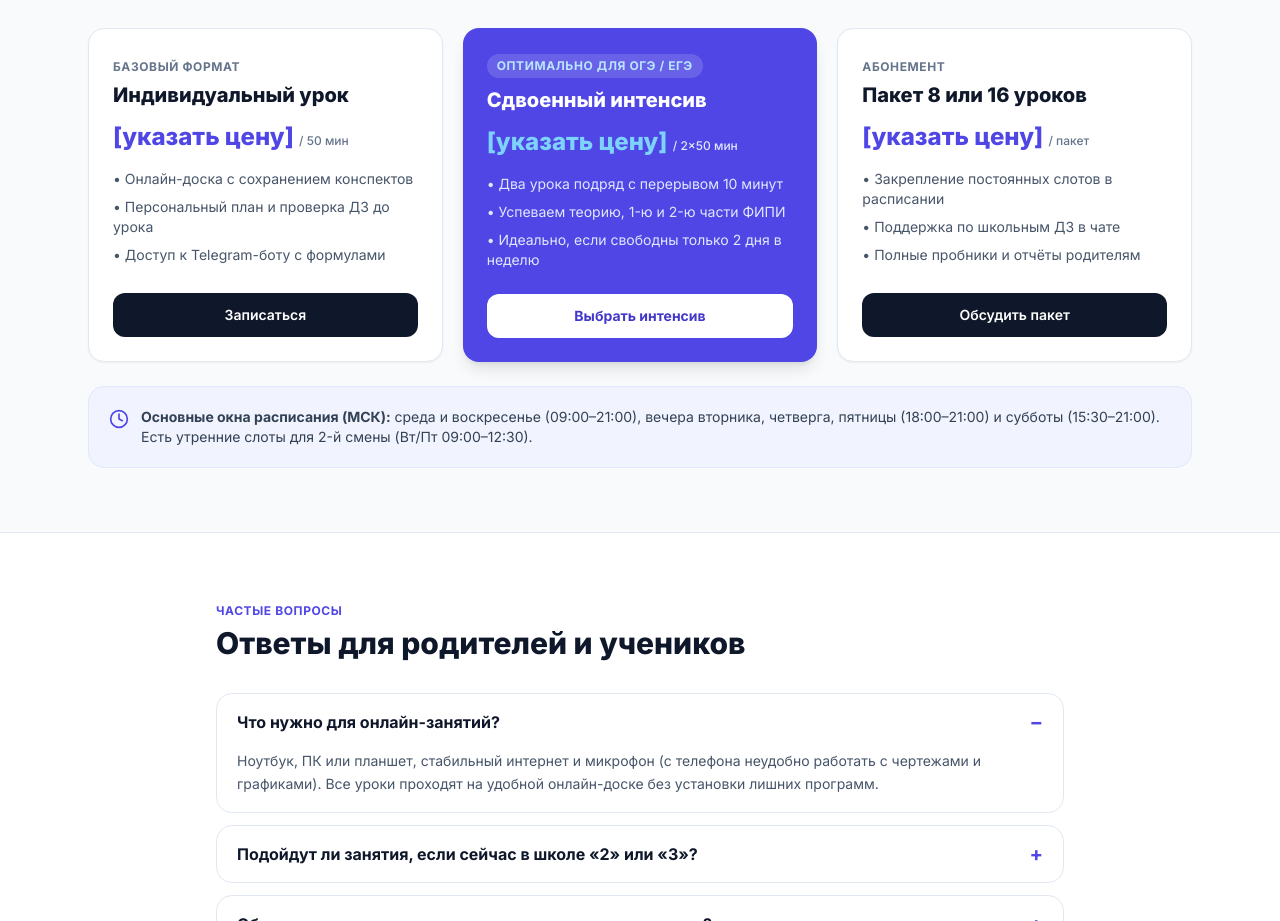
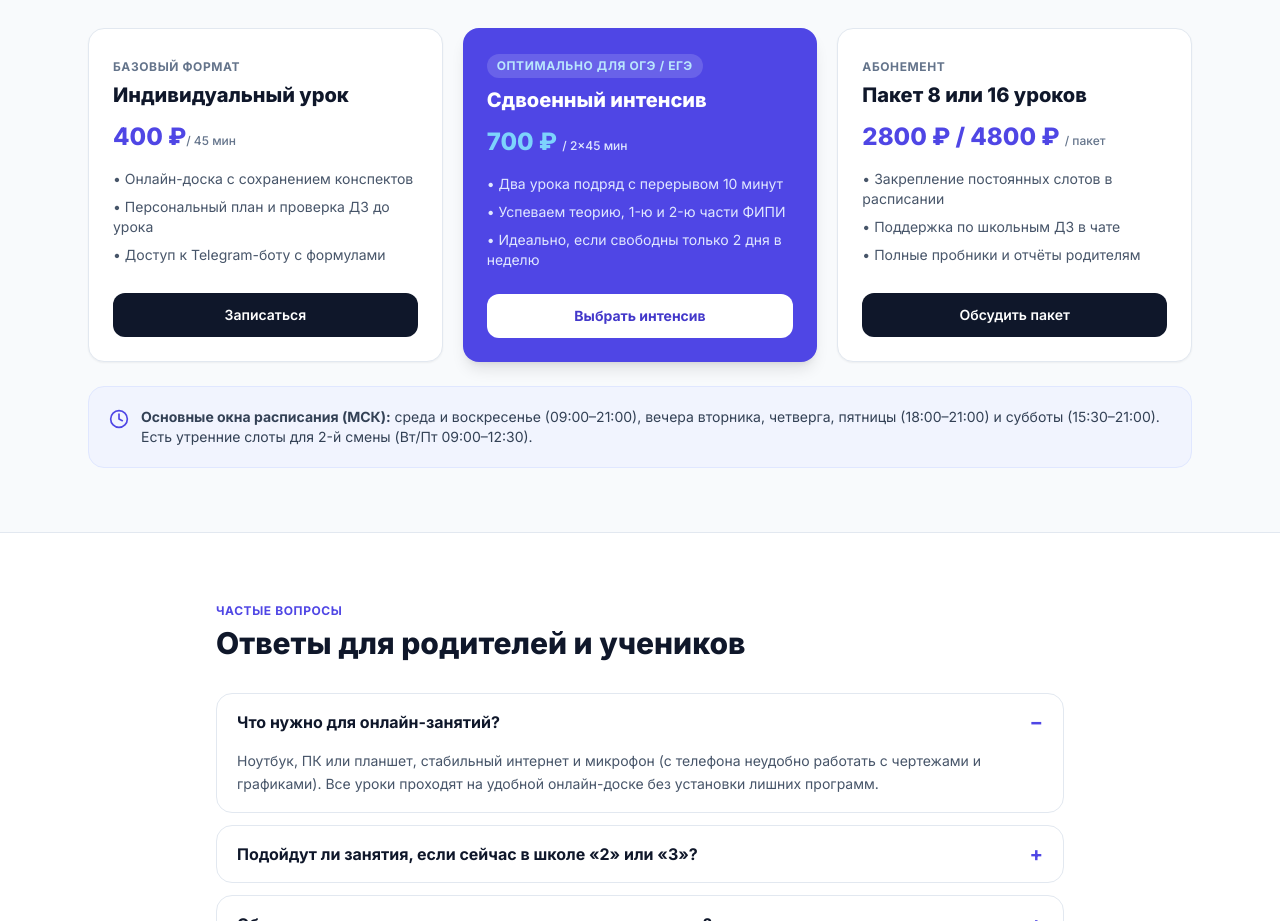
Before and after one commit to aakim11star-dotcom/akim11star.github.io, a plain HTML site: page index.html in a window 1280 px wide. Shown: the part 3580-4501 px from the top of the page. Drawn offline with nearby package versions, Linux system fonts and the light colour scheme.

Commit message:
Update index.html

```diff
--- a/index.html
+++ b/index.html
@@ -413,7 +413,7 @@
         <div>
           <span class="text-xs font-bold uppercase tracking-wider text-slate-500">Базовый формат</span>
           <h3 class="text-xl font-extrabold text-slate-900 mt-1">Индивидуальный урок</h3>
-          <div class="text-2xl font-extrabold text-indigo-600 mt-3">[указать цену] <span class="text-xs font-medium text-slate-500">/ 50 мин</span></div>
+          <div class="text-2xl font-extrabold text-indigo-600 mt-3">400 ₽<span class="text-xs font-medium text-slate-500">/ 45 мин</span></div>
           <ul class="mt-4 space-y-2 text-sm text-slate-600">
             <li>• Онлайн-доска с сохранением конспектов</li>
             <li>• Персональный план и проверка ДЗ до урока</li>
@@ -427,7 +427,7 @@
         <div>
           <span class="inline-block text-xs font-bold uppercase tracking-wider bg-white/15 px-2.5 py-1 rounded-full text-sky-200">Оптимально для ОГЭ / ЕГЭ</span>
           <h3 class="text-xl font-extrabold mt-2">Сдвоенный интенсив</h3>
-          <div class="text-2xl font-extrabold text-sky-300 mt-3">[указать цену] <span class="text-xs font-medium text-indigo-100">/ 2×50 мин</span></div>
+          <div class="text-2xl font-extrabold text-sky-300 mt-3">700 ₽ <span class="text-xs font-medium text-indigo-100">/ 2×45 мин</span></div>
           <ul class="mt-4 space-y-2 text-sm text-indigo-100">
             <li>• Два урока подряд с перерывом 10 минут</li>
             <li>• Успеваем теорию, 1-ю и 2-ю части ФИПИ</li>
@@ -441,7 +441,7 @@
         <div>
           <span class="text-xs font-bold uppercase tracking-wider text-slate-500">Абонемент</span>
           <h3 class="text-xl font-extrabold text-slate-900 mt-1">Пакет 8 или 16 уроков</h3>
-          <div class="text-2xl font-extrabold text-indigo-600 mt-3">[указать цену] <span class="text-xs font-medium text-slate-500">/ пакет</span></div>
+          <div class="text-2xl font-extrabold text-indigo-600 mt-3">2800 ₽ / 4800 ₽ <span class="text-xs font-medium text-slate-500">/ пакет</span></div>
           <ul class="mt-4 space-y-2 text-sm text-slate-600">
             <li>• Закрепление постоянных слотов в расписании</li>
             <li>• Поддержка по школьным ДЗ в чате</li>
```
